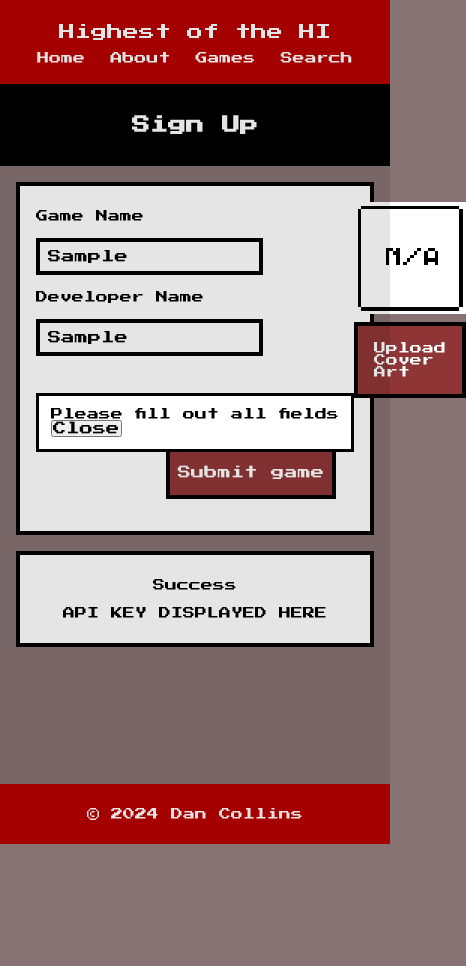
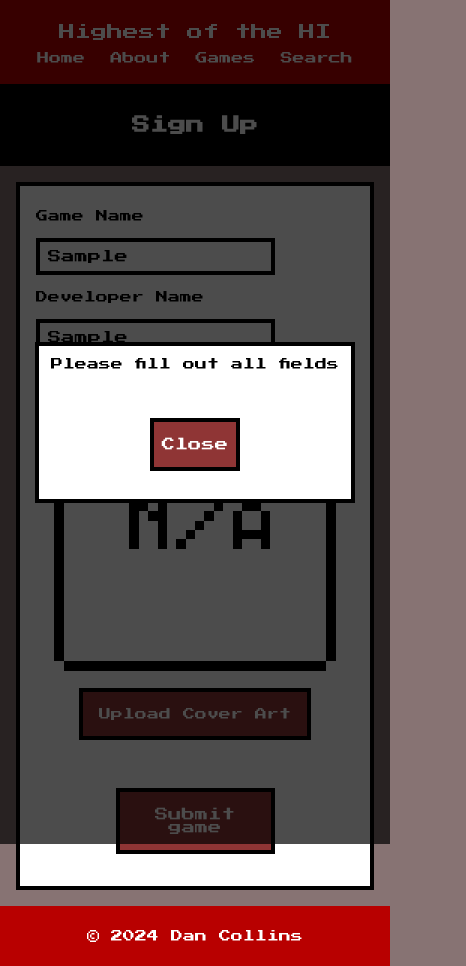
Before and after one commit to dan-collins-dev/highest-of-the-hi, a website: page public/signup.html in a window 390 px wide. Both pictures are taken after typing "Sample", "Sample" into the empty fields and a click on the button "Submit game". Shown: the whole page, 466 px wide, since content can reach past the window. Before the commit the page ends 844 px from the top, so only its background shows below. Drawn offline with Linux system fonts and the light colour scheme.

Commit message:
finished sign up page and updated TODO's on README.md

```diff
--- a/public/css/signup.css
+++ b/public/css/signup.css
@@ -17,9 +17,6 @@
 }
 
 .form {
-    /* margin: 0 .5rem 0 .5rem; */
-    /* display: flex;
-    flex-direction: column; */
     gap: 1rem;
     display: grid;
     grid-template-columns: 1fr 1fr;
@@ -126,8 +123,51 @@
 }
 
 
-.validation-modal {}
+.validation-modal {
+    border: .25rem solid black;
+}
+
+.validation-modal::backdrop {
+    background-color: rgba(0, 0, 0, 0.7);
+}
+
+.validation-modal__wrapper {
+    display: flex;
+    flex-direction: column;
+    row-gap: 1rem;
+}
+
 
 .validation-modal__desc {}
 
-.validation-modal__close-btn {}
+.validation-modal__close-btn {
+    max-width: 50%;
+    margin: 2rem auto 1rem auto;
+    padding: 1rem 0.5rem;
+    border: 0.25rem solid black;
+    background-color: var(--bg-clr-md);
+    color: var(--txt-clr-light);
+    cursor: pointer;
+}
+
+
+/****** Utility Classes *****/
+.hidden {
+    display: none;
+}
+
+
+/******* Media Queries ********/
+/*============================*/
+/* breakpoints: 768, 425 */
+
+@media (max-width: 768px) {
+
+}
+
+@media (max-width: 425px) {
+    .form {
+        display: flex;
+        flex-direction: column;
+    }
+}
--- a/public/css/site.css
+++ b/public/css/site.css
@@ -86,11 +86,6 @@ body {
     color: white;
 }
 
-/****** Utility Classes *****/
-.hidden {
-    display: none;
-}
-
 /******* Media Queries ********/
 /*============================*/
 /* breakpoints: 768, 425 */
--- a/public/js/signup.js
+++ b/public/js/signup.js
@@ -37,7 +37,7 @@ submitBtn.addEventListener("click", async e => {
     const coverArtData = new FormData();
     coverArtData.set("cover_art", formData.get("cover_art"))
 
-    console.log(formData.get("cover_art"))
+    // console.log(formData.get("cover_art"))
 
     const coverArtRes = await fetch("http://localhost:6500/api/cover-art", {
         method: "POST",
@@ -62,4 +62,13 @@ submitBtn.addEventListener("click", async e => {
 
     let gameResData = await gameRes.json();
     console.log(gameResData);
+
+    const formWrapper = document.querySelector(".form-wrapper")
+    formWrapper.classList.toggle("hidden");
+
+    const signupResult = document.querySelector(".signup-result")
+    signupResult.classList.toggle("hidden")
+
+    const gameId = document.querySelector(".signup-result__game-id")
+    gameId.innerHTML = gameResData.data.id;
 })
--- a/public/signup.html
+++ b/public/signup.html
@@ -71,15 +71,17 @@
                 </form>
             </section>
 
-            <section class="signup-result">
+            <section class="signup-result hidden">
                 <p class="signup-result__message">Success</p>
                 <p class="signup-result__game-id">API KEY DISPLAYED HERE</p>
             </section>
 
         </main>
         <dialog class="validation-modal">
-            <p class="validation-modal__desc">Please fill out all fields</p>
-            <button class="validation-modal__close-btn" id="closeBtn">Close</button>
+            <div class="validation-modal__wrapper">
+                <p class="validation-modal__desc">Please fill out all fields</p>
+                <button class="validation-modal__close-btn" id="closeBtn">Close</button>
+            </div>
         </dialog>
 
         <footer class="footer">
```
Also changed, not shown: README.md.
